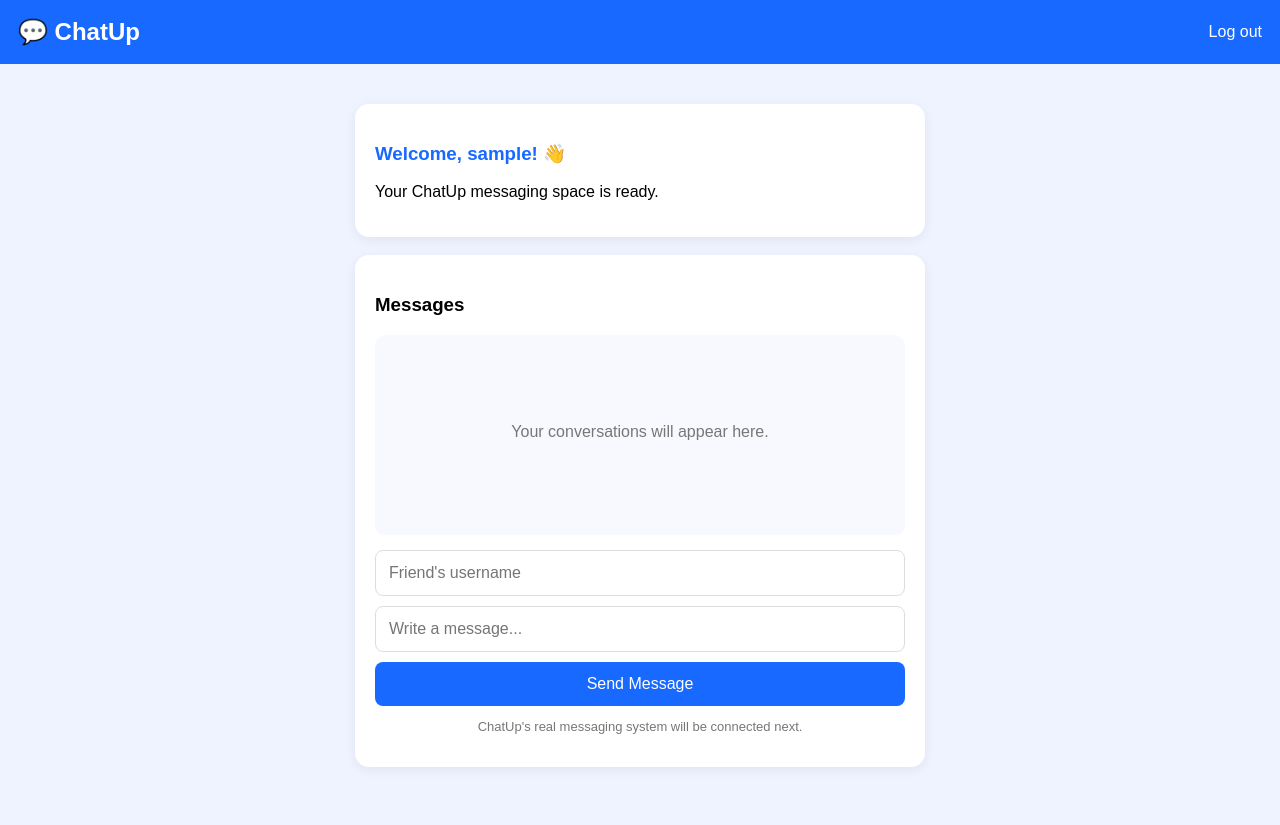
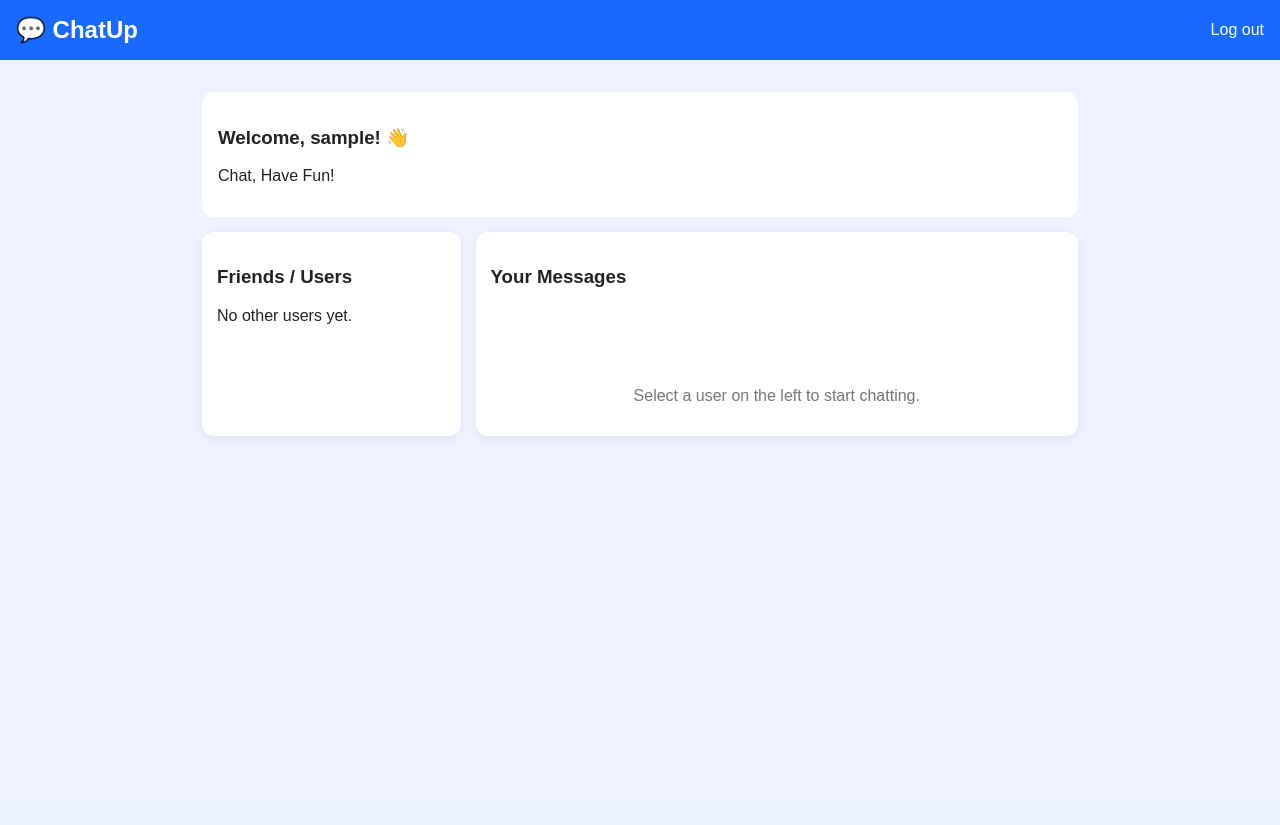
Before and after one commit to julex7572-lab/Chat-up, a Flask app: page /chat in a window 1280 px wide. After the commit the page ends 436 px from the top, so only its background shows below. Run offline with Flask 3, Linux system fonts and the light colour scheme; the visitor is signed in with stand-in values (Sample User, id 1); data comes from the database, SQL or seed files in the repository.

Commit message:
Update chat HTML layout and styles

```diff
--- a/templates/chat.html
+++ b/templates/chat.html
@@ -1,9 +1,12 @@
+
 <!DOCTYPE html>
 <html lang="en">
 <head>
     <meta charset="UTF-8">
-    <meta name="viewport" content="width=device-width, initial-scale=1">
-    <title>ChatUp Messages</title>
+    <meta name="viewport"
+          content="width=device-width, initial-scale=1">
+
+    <title>ChatUp - Chat, Have Fun!</title>
 
     <style>
         * {
@@ -14,12 +17,13 @@
             margin: 0;
             font-family: Arial, sans-serif;
             background: #eef3ff;
+            color: #222;
         }
 
         header {
             background: #1769ff;
             color: white;
-            padding: 18px;
+            padding: 16px;
             display: flex;
             justify-content: space-between;
             align-items: center;
@@ -35,35 +39,87 @@
         }
 
         .container {
-            max-width: 600px;
-            margin: 25px auto;
-            padding: 15px;
+            max-width: 900px;
+            margin: 20px auto;
+            padding: 12px;
         }
 
-        .welcome, .chat-box {
+        .welcome {
             background: white;
-            padding: 20px;
-            border-radius: 14px;
-            margin-bottom: 18px;
+            padding: 16px;
+            border-radius: 12px;
+            margin-bottom: 15px;
+        }
+
+        .layout {
+            display: flex;
+            gap: 15px;
+        }
+
+        .users, .chat-box {
+            background: white;
+            padding: 15px;
+            border-radius: 12px;
             box-shadow: 0 3px 12px #0001;
         }
 
-        .welcome h3 {
+        .users {
+            width: 30%;
+        }
+
+        .chat-box {
+            width: 70%;
+        }
+
+        .user-link {
+            display: block;
+            padding: 12px;
+            margin-bottom: 8px;
+            border-radius: 8px;
+            background: #f1f5ff;
             color: #1769ff;
+            text-decoration: none;
+            overflow-wrap: anywhere;
+        }
+
+        .user-link:hover {
+            background: #dce8ff;
         }
 
         .messages {
-            min-height: 200px;
+            height: 350px;
+            overflow-y: auto;
             padding: 12px;
             background: #f7f9ff;
             border-radius: 10px;
             margin-bottom: 15px;
         }
 
-        .empty {
-            text-align: center;
-            color: #777;
-            padding-top: 60px;
+        .message {
+            padding: 10px 12px;
+            margin: 8px 0;
+            border-radius: 12px;
+            max-width: 85%;
+            overflow-wrap: anywhere;
+        }
+
+        .sent {
+            background: #1769ff;
+            color: white;
+            margin-left: auto;
+        }
+
+        .received {
+            background: #e2e8f0;
+            color: #222;
+            margin-right: auto;
+        }
+
+        .message small {
+            display: block;
+            font-size: 11px;
+            margin-top: 5px;
+            opacity: 0.8;
         }
 
         input {
@@ -83,71 +139,175 @@
             border: none;
             border-radius: 8px;
             font-size: 16px;
+            cursor: pointer;
         }
 
-        .note {
-            font-size: 13px;
+        .empty {
+            text-align: center;
             color: #777;
-            text-align: center;
+            padding-top: 80px;
+        }
+
+        .flash {
+            background: #fff3cd;
+            color: #664d03;
+            padding: 12px;
+            border-radius: 8px;
+            margin-bottom: 12px;
+        }
+
+        @media (max-width: 600px) {
+            .layout {
+                flex-direction: column;
+            }
+
+            .users, .chat-box {
+                width: 100%;
+            }
+
+            .users {
+                max-height: 200px;
+                overflow-y: auto;
+            }
+
+            .messages {
+                height: 300px;
+            }
         }
     </style>
 </head>
 
 <body>
+
 <header>
     <h2>💬 ChatUp</h2>
     <a href="/logout">Log out</a>
 </header>
 
 <div class="container">
+
     <div class="welcome">
         <h3>Welcome, {{ username }}! 👋</h3>
-            <p>Your ChatUp messaging space is ready.</p>
+        <p>Chat, Have Fun!</p>
+    </div>
+
+    {% with alerts = get_flashed_messages() %}
+        {% for alert in alerts %}
+            <div class="flash">{{ alert }}</div>
+        {% endfor %}
+    {% endwith %}
+
+    <div class="layout">
+
+        <div class="users">
+            <h3>Friends / Users</h3>
+
+            {% if users %}
+
+                {% for user in users %}
+
+                    <a class="user-link"
+                       href="{{ url_for('chat', **{'with': user['username']}) }}">
+                        👤 {{ user["username"] }}
+                    </a>
+
+                {% endfor %}
+
+            {% else %}
+
+                <p>No other users yet.</p>
+
+            {% endif %}
         </div>
 
         <div class="chat-box">
-            <h3>Messages</h3>
 
-            <div class="messages">
-                <p class="empty">
-                    Your conversations will appear here.
-                </p>
+            {% if recipient %}
+
+                <h3>Chat with {{ recipient["username"] }}</h3>
+
+                <div class="messages" id="messages">
+
+                    {% if messages %}
+
+                        {% for msg in messages %}
+
+                            {% if msg["sender_id"] == session["user_id"] %}
+
+                                <div class="message sent">
+                                    <strong>You</strong>
+                                    <p>{{ msg["message"] }}</p>
+                                    <small>{{ msg["created_at"] }}</small>
                                 </div>
 
-            <form onsubmit="sendMessage(event)">
+                            {% else %}
+
+                                <div class="message received">
+                                    <strong>{{ msg["sender_username"] }}</strong>
+                                    <p>{{ msg["message"] }}</p>
+                                    <small>{{ msg["created_at"] }}</small>
+                                </div>
+
+                            {% endif %}
+
+                        {% endfor %}
+
+                    {% else %}
+
+                        <p class="empty">
+                            No messages yet. Say hello! 👋
+                        </p>
+
+                    {% endif %}
+
+                </div>
+
+                <form action="/send-message" method="POST">
+
                     <input
-                    id="recipient"
-                    type="text"
-                    placeholder="Friend's username"
-                    required
+                        type="hidden"
+                        name="recipient"
+                        value="{{ recipient['username'] }}"
                     >
 
                     <input
-                    id="message"
                         type="text"
+                        name="message"
                         placeholder="Write a message..."
                         maxlength="2000"
                         required
+                        autocomplete="off"
                     >
 
-                <button type="submit">Send Message</button>
+                    <button type="submit">
+                        Send Message 🚀
+                    </button>
+
                 </form>
 
-            <p class="note">
-                ChatUp's real messaging system will be connected next.
+            {% else %}
+
+                <h3>Your Messages</h3>
+
+                <p class="empty">
+                    Select a user on the left to start chatting.
                 </p>
+
+            {% endif %}
+
         </div>
+
+    </div>
+
 </div>
 
 <script>
-        function sendMessage(event) {
-            event.preventDefault();
+    const messagesBox = document.getElementById("messages");
 
-            alert(
-                "The messaging system is not connected yet. " +
-                "We'll build it next!"
-            );
+    if (messagesBox) {
+        messagesBox.scrollTop = messagesBox.scrollHeight;
     }
 </script>
+
 </body>
 </html>
```
Lines whose indentation alone changed are shown as unchanged.
